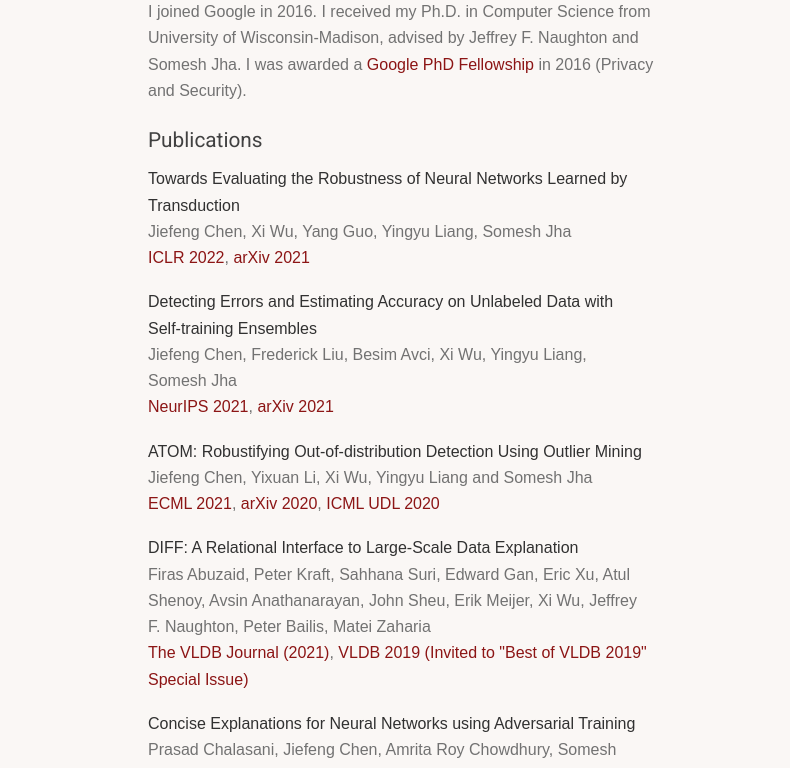
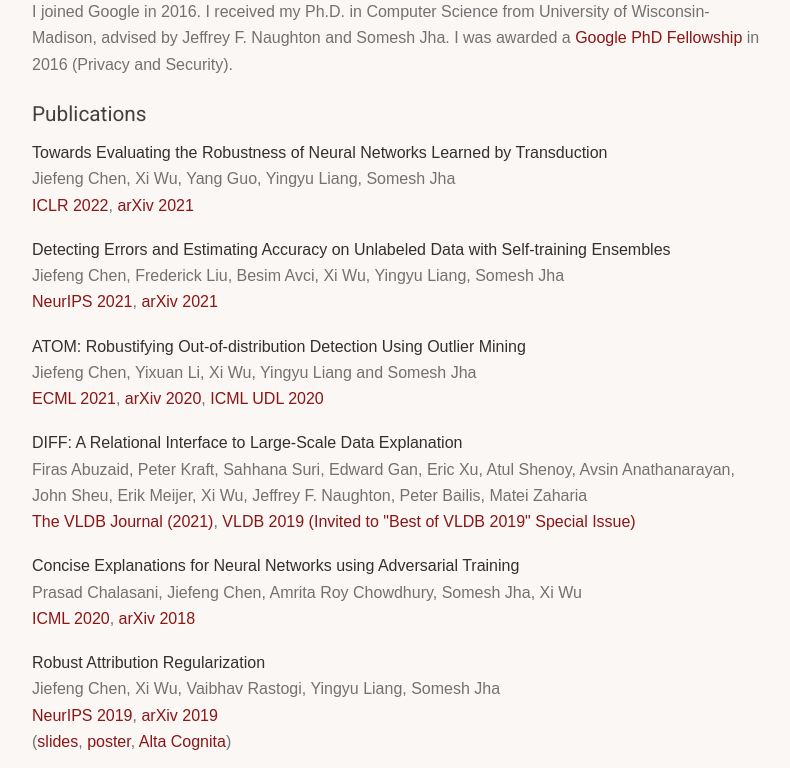
Before and after one commit to andrewxiwu/andrewxiwu.github.io, a plain HTML site: page index.html in a window 1280 px wide. Shown: the part 176-944 px from the top of the page, without its empty margins (239-1029 px from the left). Drawn offline with Linux system fonts and the light colour scheme; a web font is replaced by a local one.

Commit message:
remove div content

```diff
--- a/stylesheets/wuxi.css
+++ b/stylesheets/wuxi.css
@@ -15,14 +15,16 @@ body {
   font-size: 100%;
   color: #727272;
   line-height: 26.25px;
+  margin-left: 20px;
+  margin-right: 20px;
 }
 
 table {
   background-color: #FAF7F5;
   padding-top: 60px;
   padding-bottom: 20px;
-  max-width:800px;
-  width: 40%;
+  max-width: 60%;
+  width: 800px;
 }
 
 /* ******************  Misc. Classes ****************** */
```
